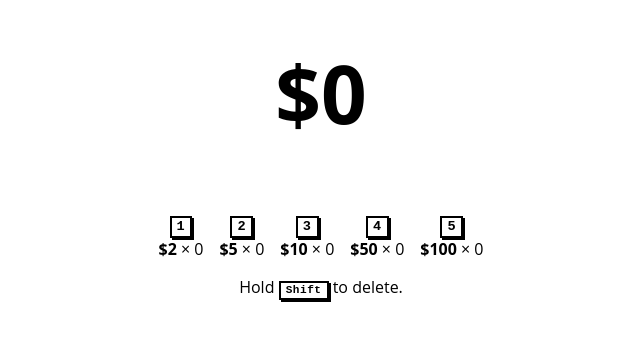
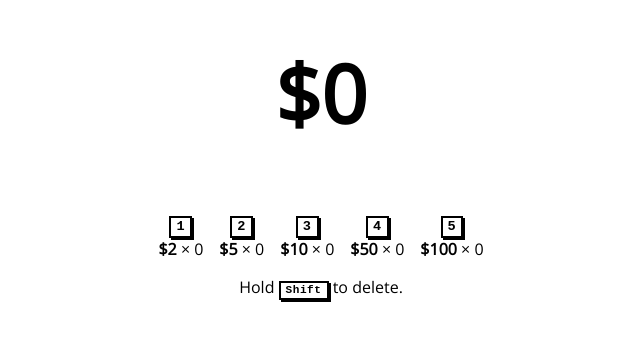
Before and after one commit to zhacatomn/ang-bao-counter, a plain HTML site: page index.html in a window 1280 px wide. Shown: the part 258-598 px from the top of the page, 319-959 px from the left. Drawn offline with Linux system fonts and the light colour scheme.

Commit message:
Update index.html

```diff
--- a/index.html
+++ b/index.html
@@ -2,6 +2,10 @@
   <head>
     <title>Ang Bao Counter</title>
     <style>
+      @font-face {
+        font-family: Open Sans;
+        src: url(OPENSANS-REGULAR.TTF);
+      }
       html {
         font-family: "Open Sans";
       }
```
